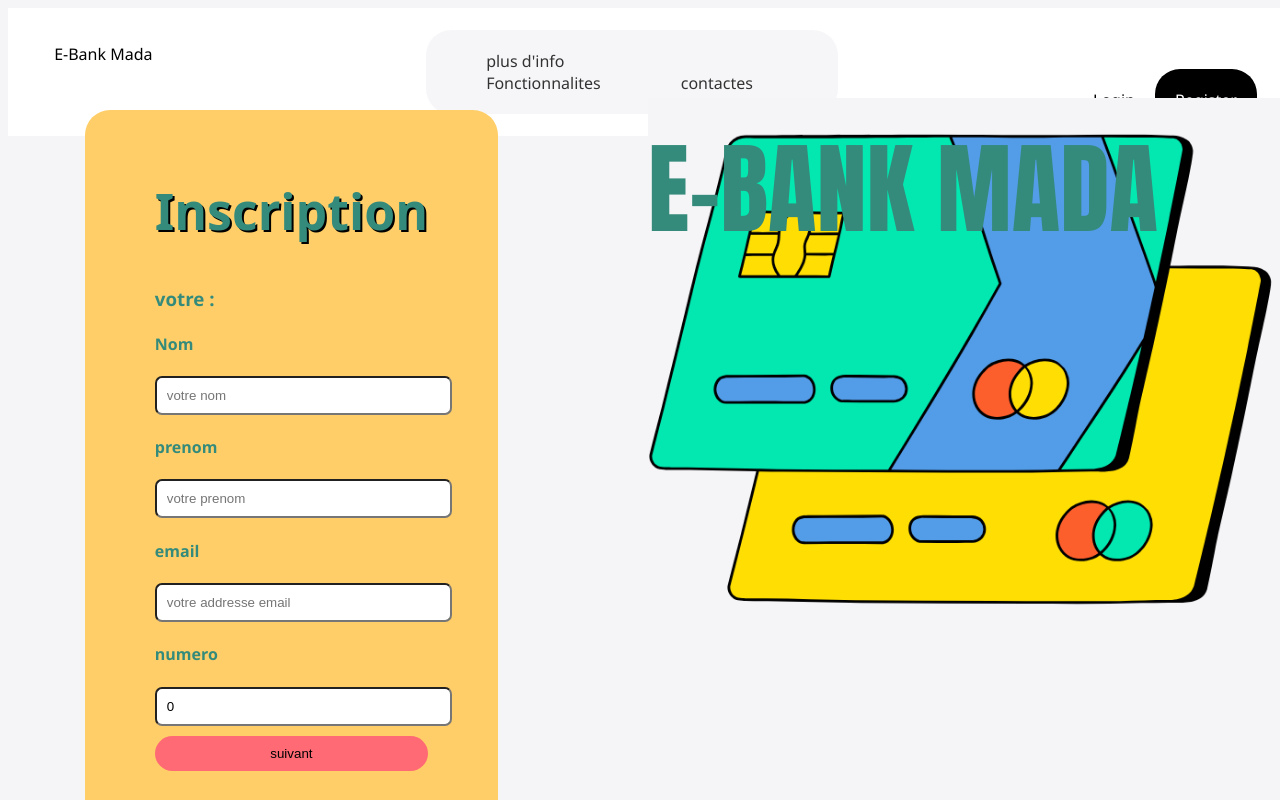
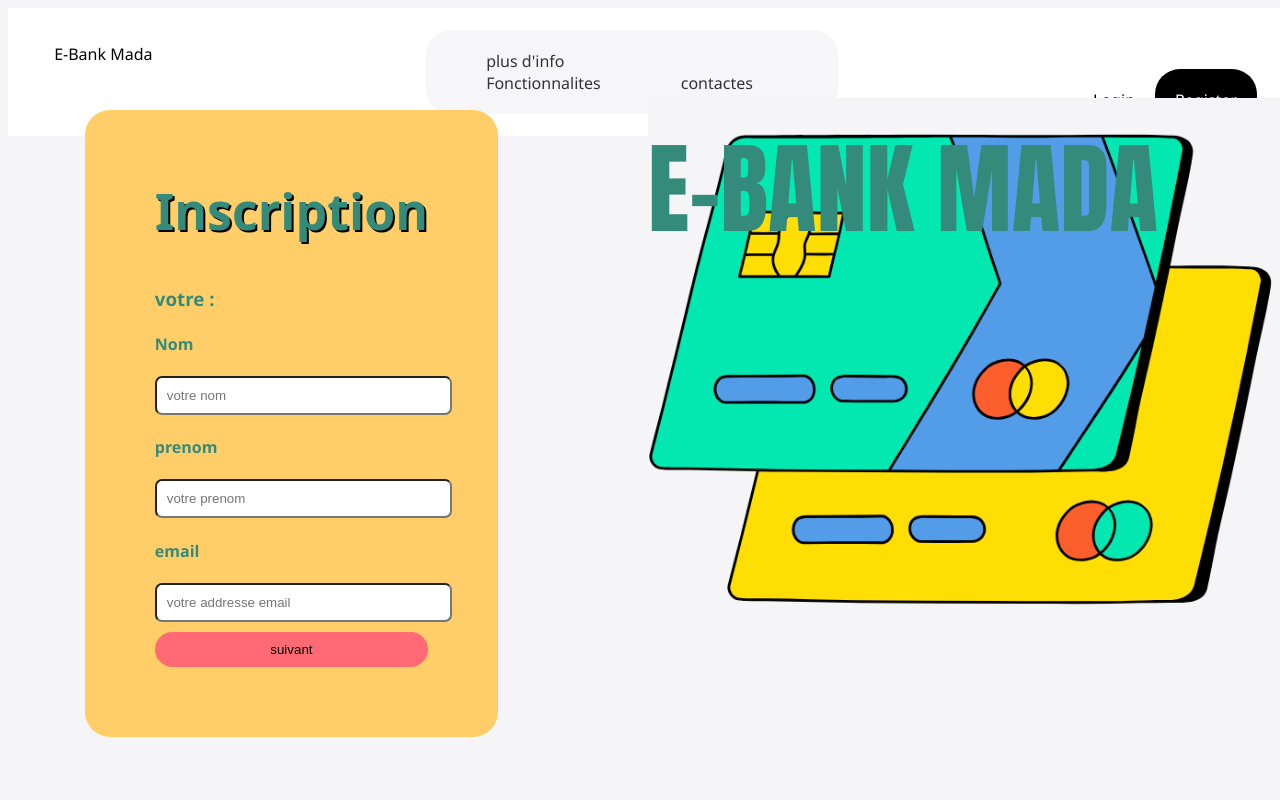
Before and after one commit to RazanakotoMandresy/projet-bank-aout, a React (Vite) app in the folder frontend/: page /register in a window 1280 px wide. Built offline with nearby package versions, Linux system fonts and the light colour scheme.

Commit message:
some bung with cookie

```diff
--- a/frontend/src/App.jsx
+++ b/frontend/src/App.jsx
@@ -15,7 +15,7 @@ function App() {
         <Route path="/info" element={<Info />} />
         <Route path="/register" element={<Register />} />
         <Route path="/login" element={<Login />} />
-        <Route path="/:id" element={<Home />} />
+        <Route path="/home" element={<Home />} />
       </Routes>
     </div>
   );
--- a/frontend/src/logics/AxiosLogics/AxiosLogics.js
+++ b/frontend/src/logics/AxiosLogics/AxiosLogics.js
@@ -6,3 +6,6 @@ export const RegisterFunc = async (registerUser) => {
 export const LoginFunc = async (logUser) => {
   return await AxiosInstances.post("/user/login", logUser);
 };
+export const GetUser = async (authentified) => {
+  return await AxiosInstances.get("/user/logedUser", authentified);
+};
--- /dev/null
+++ b/frontend/src/logics/authentification/authentification.js
@@ -0,0 +1,5 @@
+export const Authentified = {
+    headers: {
+      Authorization: `${localStorage.getItem("token")}`,
+    },
+  };
--- a/frontend/src/pages/homeLoged/Home.jsx
+++ b/frontend/src/pages/homeLoged/Home.jsx
@@ -1,4 +1,4 @@
-import React from "react";
+import React, { useCallback, useEffect } from "react";
 import HomeHeader from "../../components/HomeHeader/HomeHeader";
 import Notification from "../../components/HomeNotification/Notification";
 import TopEnvoye from "../../components/topEnvoye/TopEnvoye";
@@ -6,7 +6,20 @@ import CenterHomeLoged from "../../components/centerHomeLoged/CenterHomeLoged";
 import PlaceBank from "../../components/place/PlaceBank";
 import Historique from "../../components/historique/Historique";
 import "./Home.css";
+import { GetUser } from "../../logics/AxiosLogics/AxiosLogics";
+import { Authentified } from "../../logics/authentification/authentification";
 const Home = () => {
+  const getHome = async () => {
+    try {
+      const { data } = await GetUser(Authentified);
+      console.log(data);
+    } catch (error) {
+      console.log(error);
+    }
+  };
+  useEffect(() => {
+    getHome();
+  }, []);
   return (
     <div className="Home">
       <HomeHeader />
--- a/frontend/src/pages/loginRegister/Login.jsx
+++ b/frontend/src/pages/loginRegister/Login.jsx
@@ -1,23 +1,30 @@
-import React, { useEffect, useState } from "react";
+import React, { useCallback, useEffect, useState } from "react";
 import "./log.css";
 import ImageH1 from "../NotLoged/ImageH1";
 import { LoginFunc } from "../../logics/AxiosLogics/AxiosLogics";
+import { Navigate, useNavigate } from "react-router-dom";
+import { MdOutlineSignalCellularConnectedNoInternet4Bar } from "react-icons/md";
 
 const Login = () => {
   const [Email, setEmail] = useState("");
   const [password, setPassword] = useState("");
+  const [redirect, setRedirect] = useState(false);
   const login = async (e) => {
     e.preventDefault();
     const logUser = { Email, password };
     try {
       const { data } = await LoginFunc(logUser);
-      console.log(data);
       localStorage.setItem("token", data.token);
+      setEmail("");
+      setPassword("");
+      setRedirect(true);
     } catch (error) {
       console.log(error.response.data);
     }
   };
-
+  if (redirect) {
+    return <Navigate to="/home"/>;
+  }
   return (
     <>
       <ImageH1 />
--- a/frontend/src/pages/loginRegister/Register.jsx
+++ b/frontend/src/pages/loginRegister/Register.jsx
@@ -3,23 +3,24 @@ import ImageH1 from "../NotLoged/ImageH1";
 import "./log.css";
 import { RegisterFunc } from "../../logics/AxiosLogics/AxiosLogics";
 import axios from "axios";
+import { Navigate, useNavigate } from "react-router-dom";
 const Register = () => {
   const [suivant, setSuivant] = useState(true);
   const [firstName, setFirstName] = useState("");
   const [name, setName] = useState("");
   const [Email, setEmail] = useState("");
-  const [numero, setNumero] = useState(0);
   const [residance, setResidance] = useState("");
   const [AppUserName, setAppUserName] = useState("");
   const [password, setPasswords] = useState("");
   const [naissance, setNaissance] = useState("");
+  const [redirect, setRedirect] = useState(false);
+
   const registerSubmit = async (e) => {
     e.preventDefault();
     const register = {
       firstName,
       name,
       Email,
-      numero,
       residance,
       AppUserName,
       password,
@@ -28,10 +29,14 @@ const Register = () => {
     try {
       const { data } = await RegisterFunc(register);
       localStorage.setItem("token", data.token);
+      setRedirect(true);
     } catch (error) {
       console.log(error.response.data);
     }
   };
+  if (redirect) {
+    return <Navigate to="/home" />;
+  }
   return (
     <>
       <ImageH1 />
@@ -72,17 +77,6 @@ const Register = () => {
                 value={Email}
                 onChange={(e) => {
                   setEmail(e.target.value);
-                }}
-              />
-              <h4> numero</h4>
-              <input
-                type="number"
-                name="numero"
-                id="numero"
-                placeholder="le numero de telephone ou l'on peut vous joindre"
-                value={numero}
-                onChange={(e) => {
-                  setNumero(e.target.value);
                 }}
               />
             </>
```
